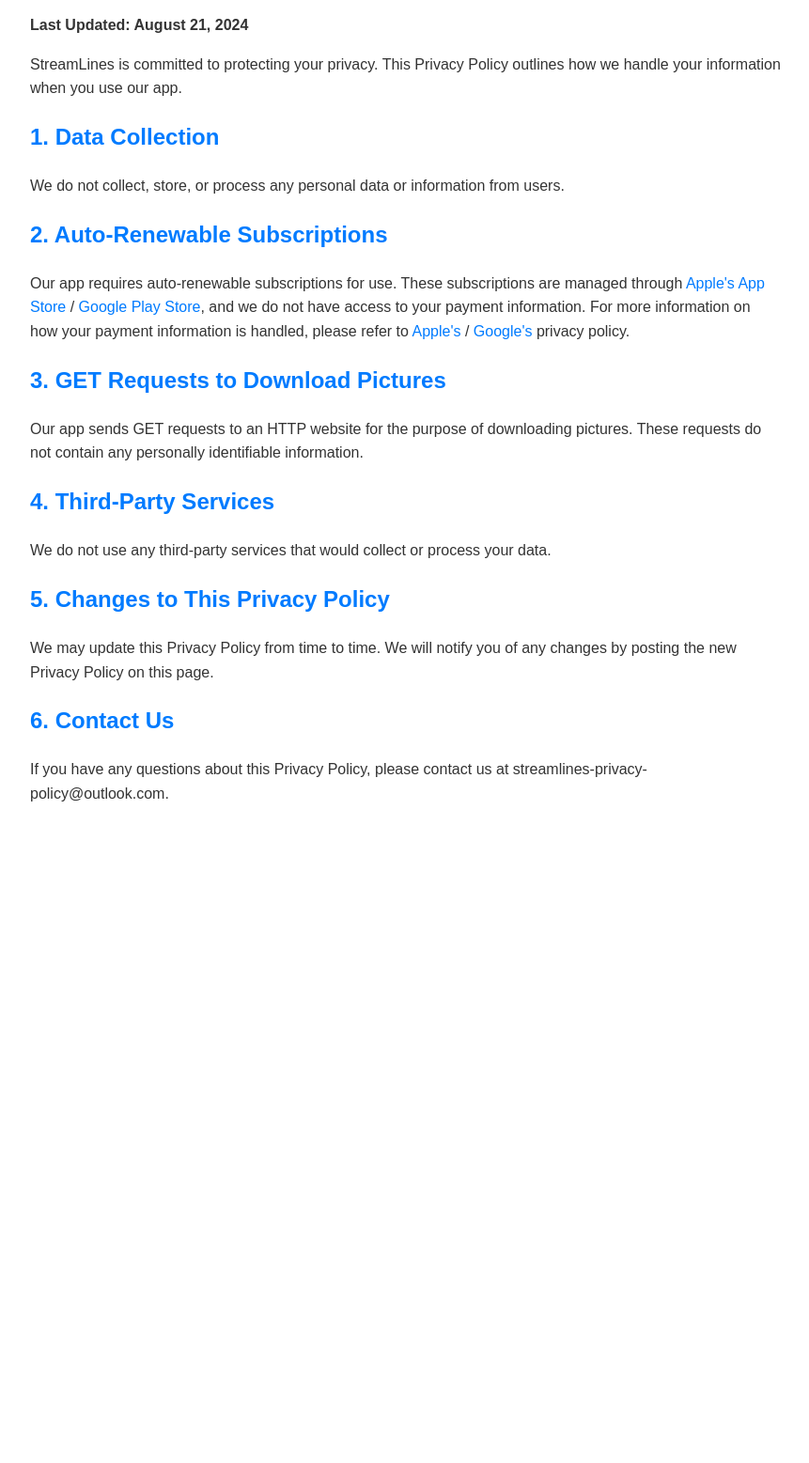
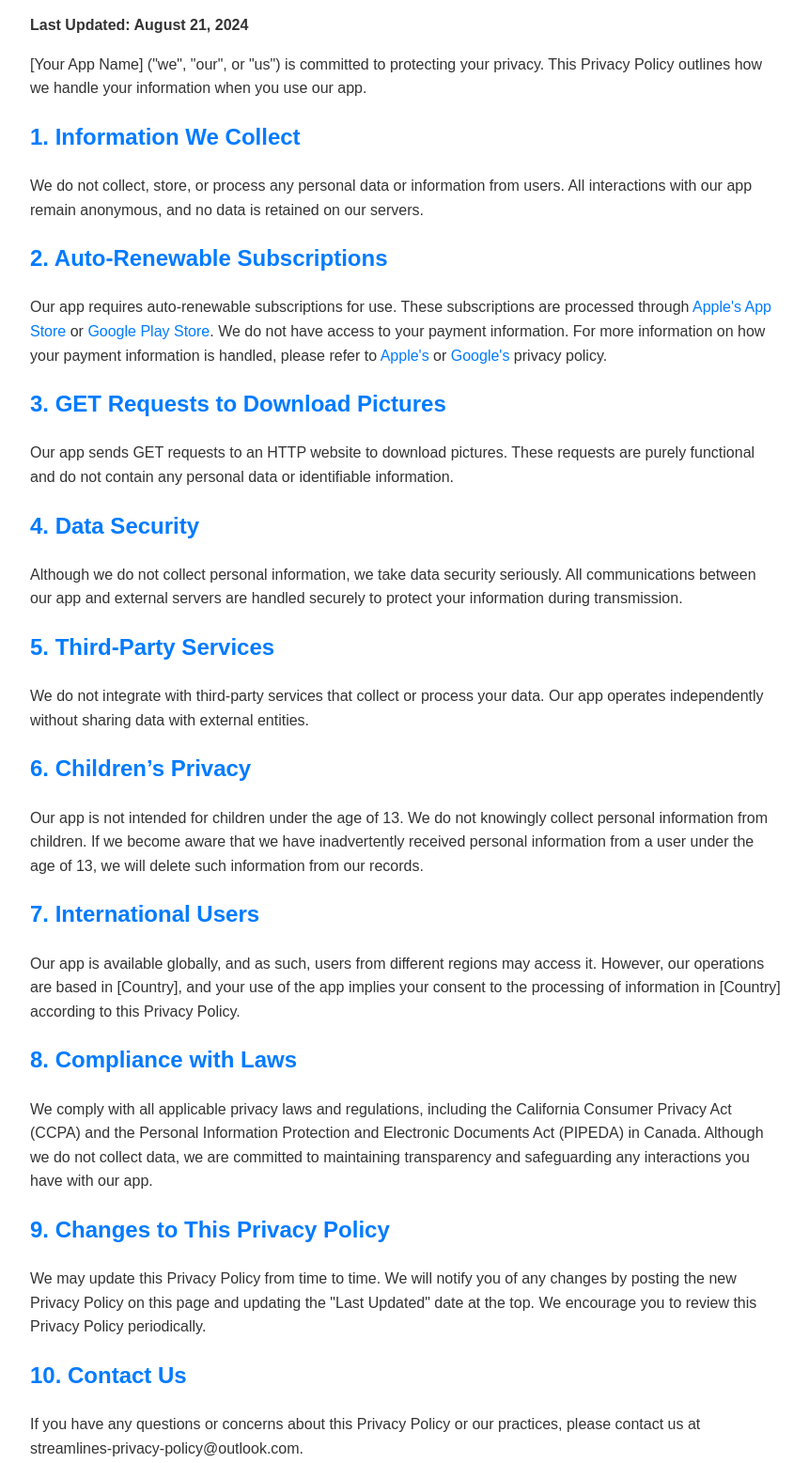
Before and after one commit to CampbellHarris02/CampbellHarris02.github.io, a plain HTML site: page index.html in a window 1280 px wide. Shown: the part 100-1657 px from the top of the page at 94% size, without its empty margins (208-1069 px from the left). Before the commit the page ends 994 px from the top, so only its background shows below. Drawn offline with Linux system fonts and the light colour scheme.

Commit message:
Update index.html

```diff
--- a/index.html
+++ b/index.html
@@ -30,29 +30,41 @@
     <h1>Privacy Policy</h1>
     <p><strong>Last Updated: August 21, 2024</strong></p>
 
-    <p>StreamLines is committed to protecting your privacy. This Privacy Policy outlines how we handle your information when you use our app.</p>
+    <p>[Your App Name] ("we", "our", or "us") is committed to protecting your privacy. This Privacy Policy outlines how we handle your information when you use our app.</p>
 
-    <h2>1. Data Collection</h2>
-    <p>We do not collect, store, or process any personal data or information from users.</p>
+    <h2>1. Information We Collect</h2>
+    <p>We do not collect, store, or process any personal data or information from users. All interactions with our app remain anonymous, and no data is retained on our servers.</p>
 
     <h2>2. Auto-Renewable Subscriptions</h2>
-    <p>Our app requires auto-renewable subscriptions for use. These subscriptions are managed through
-    <a href="https://www.apple.com/legal/privacy/en-ww/">Apple's App Store</a> /
-    <a href="https://policies.google.com/privacy">Google Play Store</a>, and we do not have access to your payment information. For more information on how your payment information is handled, please refer to
-    <a href="https://www.apple.com/legal/privacy/en-ww/">Apple's</a> /
+    <p>Our app requires auto-renewable subscriptions for use. These subscriptions are processed through
+    <a href="https://www.apple.com/legal/privacy/en-ww/">Apple's App Store</a> or
+    <a href="https://policies.google.com/privacy">Google Play Store</a>. We do not have access to your payment information. For more information on how your payment information is handled, please refer to
+    <a href="https://www.apple.com/legal/privacy/en-ww/">Apple's</a> or
     <a href="https://policies.google.com/privacy">Google's</a> privacy policy.</p>
 
     <h2>3. GET Requests to Download Pictures</h2>
-    <p>Our app sends GET requests to an HTTP website for the purpose of downloading pictures. These requests do not contain any personally identifiable information.</p>
+    <p>Our app sends GET requests to an HTTP website to download pictures. These requests are purely functional and do not contain any personal data or identifiable information.</p>
 
-    <h2>4. Third-Party Services</h2>
-    <p>We do not use any third-party services that would collect or process your data.</p>
+    <h2>4. Data Security</h2>
+    <p>Although we do not collect personal information, we take data security seriously. All communications between our app and external servers are handled securely to protect your information during transmission.</p>
 
-    <h2>5. Changes to This Privacy Policy</h2>
-    <p>We may update this Privacy Policy from time to time. We will notify you of any changes by posting the new Privacy Policy on this page.</p>
+    <h2>5. Third-Party Services</h2>
+    <p>We do not integrate with third-party services that collect or process your data. Our app operates independently without sharing data with external entities.</p>
 
-    <h2>6. Contact Us</h2>
-    <p>If you have any questions about this Privacy Policy, please contact us at streamlines-privacy-policy@outlook.com.</p>
+    <h2>6. Children’s Privacy</h2>
+    <p>Our app is not intended for children under the age of 13. We do not knowingly collect personal information from children. If we become aware that we have inadvertently received personal information from a user under the age of 13, we will delete such information from our records.</p>
+
+    <h2>7. International Users</h2>
+    <p>Our app is available globally, and as such, users from different regions may access it. However, our operations are based in [Country], and your use of the app implies your consent to the processing of information in [Country] according to this Privacy Policy.</p>
+
+    <h2>8. Compliance with Laws</h2>
+    <p>We comply with all applicable privacy laws and regulations, including the California Consumer Privacy Act (CCPA) and the Personal Information Protection and Electronic Documents Act (PIPEDA) in Canada. Although we do not collect data, we are committed to maintaining transparency and safeguarding any interactions you have with our app.</p>
+
+    <h2>9. Changes to This Privacy Policy</h2>
+    <p>We may update this Privacy Policy from time to time. We will notify you of any changes by posting the new Privacy Policy on this page and updating the "Last Updated" date at the top. We encourage you to review this Privacy Policy periodically.</p>
+
+    <h2>10. Contact Us</h2>
+    <p>If you have any questions or concerns about this Privacy Policy or our practices, please contact us at streamlines-privacy-policy@outlook.com.</p>
 
 </body>
 </html>
```
